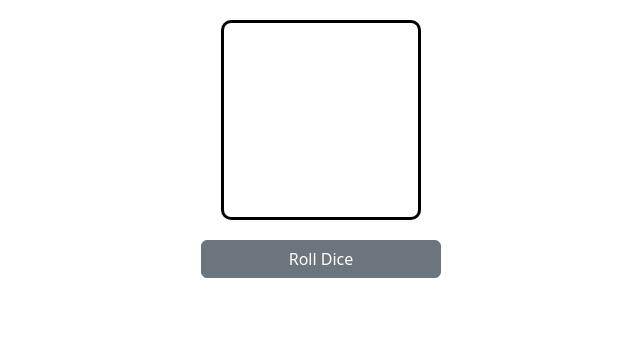
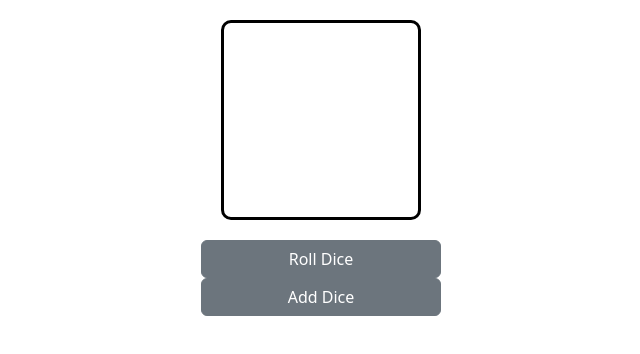
Before and after one commit to Estevan-Gonzales/estevan_b, a React (Vite) app: page /Projects/dice in a window 1280 px wide. Shown: the top 354 px of the page, without its empty margins (319-959 px from the left). Built offline with nearby package versions, Linux system fonts and the light colour scheme; a web font is replaced by a local one.

Commit message:
Added Add Dice button

```diff
--- a/src/pages/projects/Dice.jsx
+++ b/src/pages/projects/Dice.jsx
@@ -14,7 +14,12 @@ function Dice() {
     }
 
     function returnDice() {
-        let target = document.getElementsByClassName("dice")[0]
+        let targets = document.getElementsByClassName("dice")
+        console.log(targets)
+        for (let i=0; i<targets.length; i++) {
+
+            let target = targets[i]
+            console.log(target)
             target.innerHTML = ""
             console.log(target)
             let randomValue = Math.floor(Math.random() * 6) + 1
@@ -91,12 +96,29 @@ function Dice() {
 
         }
 
+    }
+
+    function addDice() {
+
+        var target = document.getElementById("dice-collection")
+        console.log(target)
+
+        var newDice = document.createElement("div")
+        newDice.classList.add("dice")
+        target.appendChild(newDice)
+
+    }
+
     return (
         <div id="dice-master">
-            <div className="dice">
+            <div id="dice-collection">
+                <div className="dice"></div>
+
             </div>
 
             <button type="button" className="btn btn-secondary" onClick={returnDice}>Roll Dice</button>
+
+            <button type="button" className="btn btn-secondary" onClick={addDice}>Add Dice</button>
 
         </div>
 
```
Also changed, not shown: 6 other files (tests, documents, lock files or other folders). Lines whose indentation alone changed are shown as unchanged.
